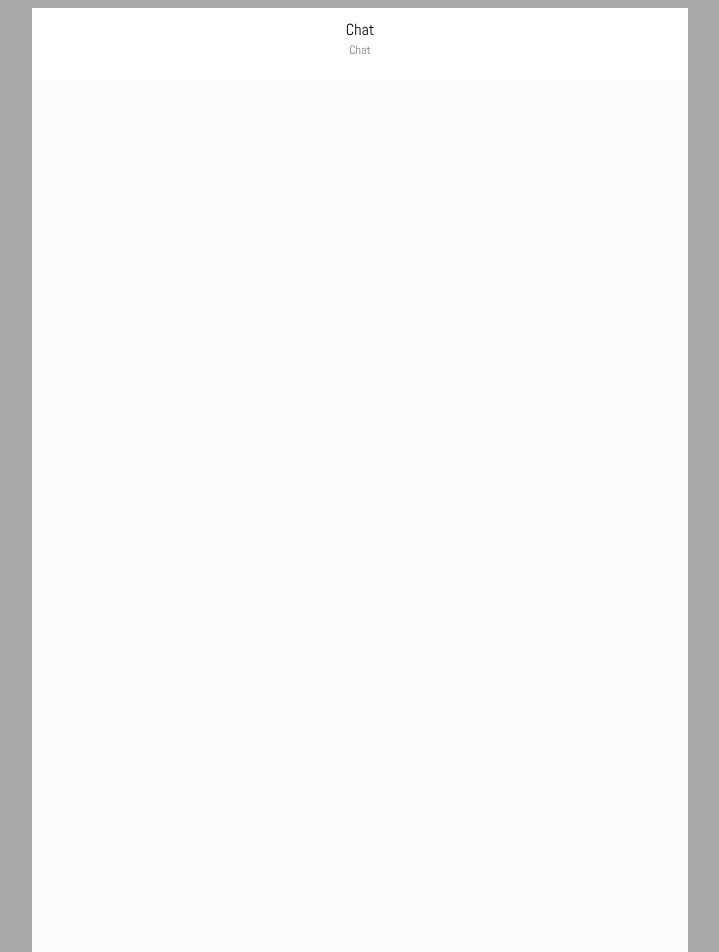
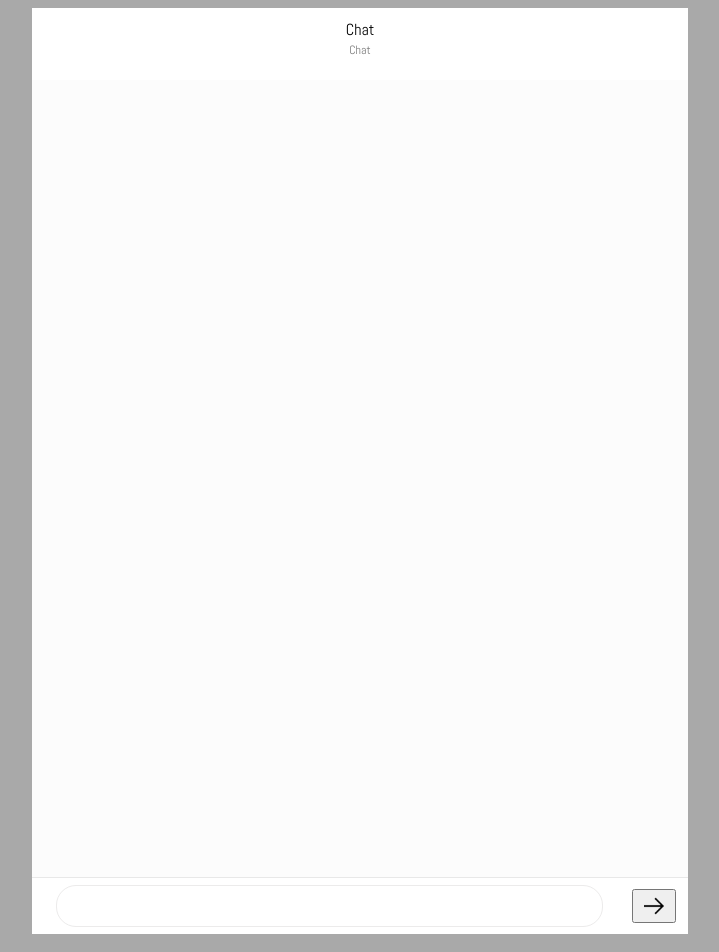
Before and after one commit to Maksvell129/online-chat-frontend, a React (Create React App) app in the folder chat/: page / in a window 1280 px wide. Shown: the top 952 px of the page, without its empty margins (280-999 px from the left). Built offline with nearby package versions, Linux system fonts and the light colour scheme.

Commit message:
Creating scroll and designed send button

```diff
--- a/chat/src/components/Chat/Chat.css
+++ b/chat/src/components/Chat/Chat.css
@@ -4,22 +4,21 @@
     border: 1px none;
     display: flex;
     flex-direction: column;
-
-    min-width: 656px;
-    min-height: 960px;
-
 }
 
 .chat-container-ChatPage {
 
     align-items: flex-start;
     display: flex;
-    overflow: hidden;
+    overflow: scroll;
+    overflow-x: hidden;
     flex-grow: 1;
-    /* width: 656px; */
-    /* height: 848px; */
-    width: 100%;
-    /* height: 100%; */
+    width: 656px;
+    height: 798px;
+}
+
+.chat-container-ChatPage::-webkit-scrollbar {
+    display: none;
 }
 
 .chat-container-ChatPage ul {
--- a/chat/src/components/Chat/Chat.js
+++ b/chat/src/components/Chat/Chat.js
@@ -45,7 +45,9 @@ function Chat() {
                     ref={message}
                     onKeyDown={handleKeyDown}
                 />
-                <button className="sendButton" onClick={handleSendMessage}>Send</button>
+                <button className="sendButton" onClick={handleSendMessage}>
+                    <img width={20} src="images/send.png" alt={'Send'}/>
+                </button>
             </div>
         </div>);
 }
```
Also changed, not shown: chat/public/images/send.png (renamed from chat/src/images/send.png).
